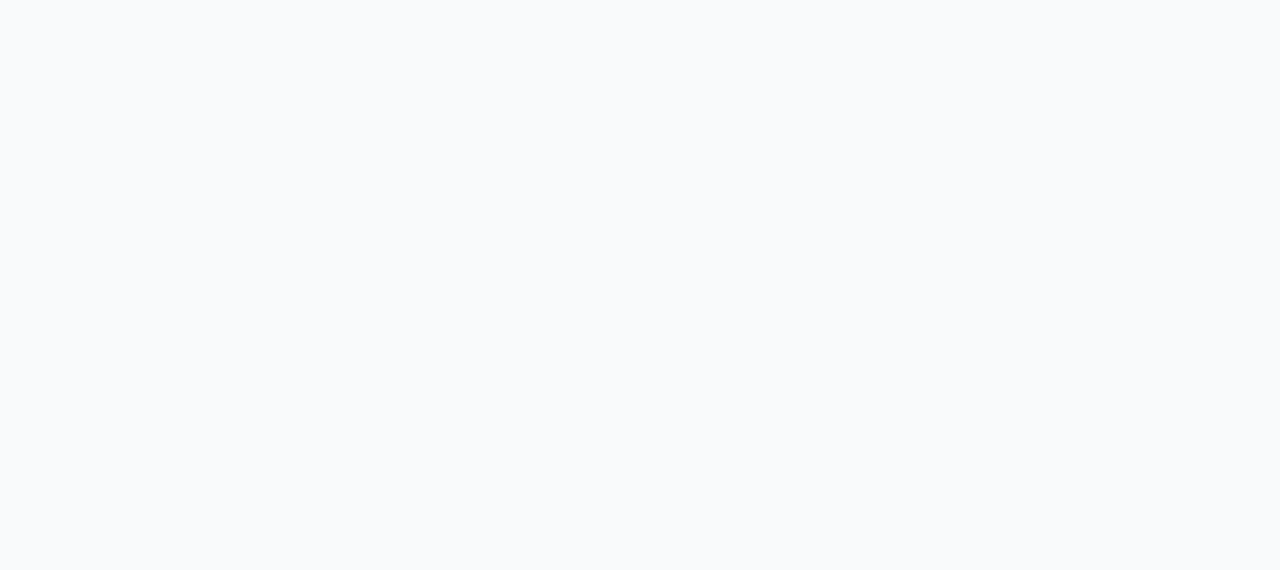
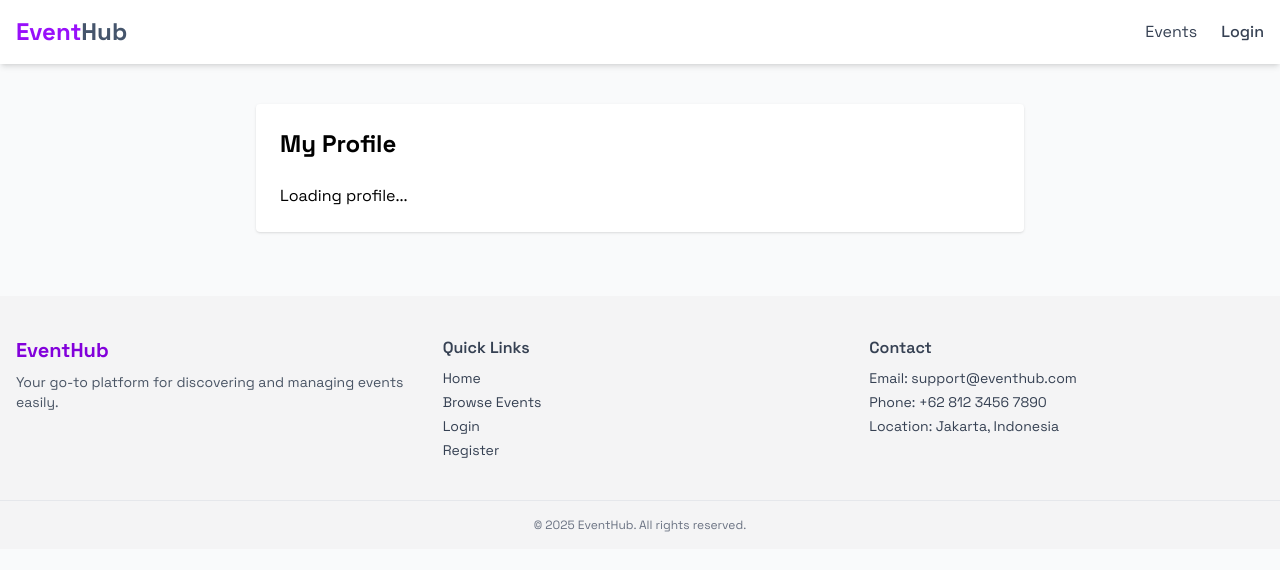
Before and after one commit to Eef-M/EventHub, a Vue app in the folder frontend/: page /profile in a window 1280 px wide. Before the commit this address had no page. Shown: the top 570 px of the page. Built offline with nearby package versions, Linux system fonts and the light colour scheme; no server answers; what oh-vue-icons would draw is missing.

Commit message:
feat: add profile page and router

```diff
--- /dev/null
+++ b/frontend/src/pages/participant/Profile.vue
@@ -0,0 +1,36 @@
+<template>
+  <ParticipantLayout>
+    <div class="max-w-3xl mx-auto mt-10 p-6 bg-white rounded shadow">
+      <h1 class="text-2xl font-bold mb-6">My Profile</h1>
+      <div v-if="userStore.user">
+        <div class="mb-4">
+          <label class="block text-gray-700 font-semibold">Full Name</label>
+          <p class="text-gray-900">{{ userStore.user.first_name }} {{ userStore.user.last_name }}</p>
+        </div>
+        <div class="mb-4">
+          <label class="block text-gray-700 font-semibold">Email</label>
+          <p class="text-gray-900">{{ userStore.user.email }}</p>
+        </div>
+        <div class="mb-4">
+          <label class="block text-gray-700 font-semibold">Role</label>
+          <p class="text-gray-900 capitalize">{{ userStore.user.role }}</p>
+        </div>
+      </div>
+      <div v-else>
+        <p>Loading profile...</p>
+      </div>
+    </div>
+  </ParticipantLayout>
+</template>
+
+<script setup lang="ts">
+import { onMounted } from 'vue'
+import { useUserStore } from '../../stores/userStore';
+import ParticipantLayout from '../../layouts/ParticipantLayout.vue';
+
+const userStore = useUserStore()
+
+onMounted(() => {
+  userStore.getCurrentUser()
+})
+</script>
--- a/frontend/src/router/index.ts
+++ b/frontend/src/router/index.ts
@@ -8,20 +8,19 @@ import Dashboard from "../pages/organizer/Dashboard.vue";
 import ManageEvents from "../pages/organizer/ManageEvents.vue";
 import Registrations from "../pages/organizer/Registrations.vue";
 import Feedback from "../pages/organizer/Feedback.vue";
+import Profile from "../pages/participant/Profile.vue";
 
 const routes = [
-  // participant
   { path: '/', component: Home },
   { path: '/login', component: Login },
   { path: '/register', component: Register },
   { path: '/events', component: Events },
   { path: '/events/:id/detail', component: EventDetail },
-
-  // organizer
   { path: '/organizer/dashboard', component: Dashboard },
   { path: '/organizer/manage-events', component: ManageEvents },
   { path: '/organizer/registrations', component: Registrations },
   { path: '/organizer/feedback', component: Feedback },
+  { path: '/profile', component: Profile }
 ]
 
 const router = createRouter({
```
